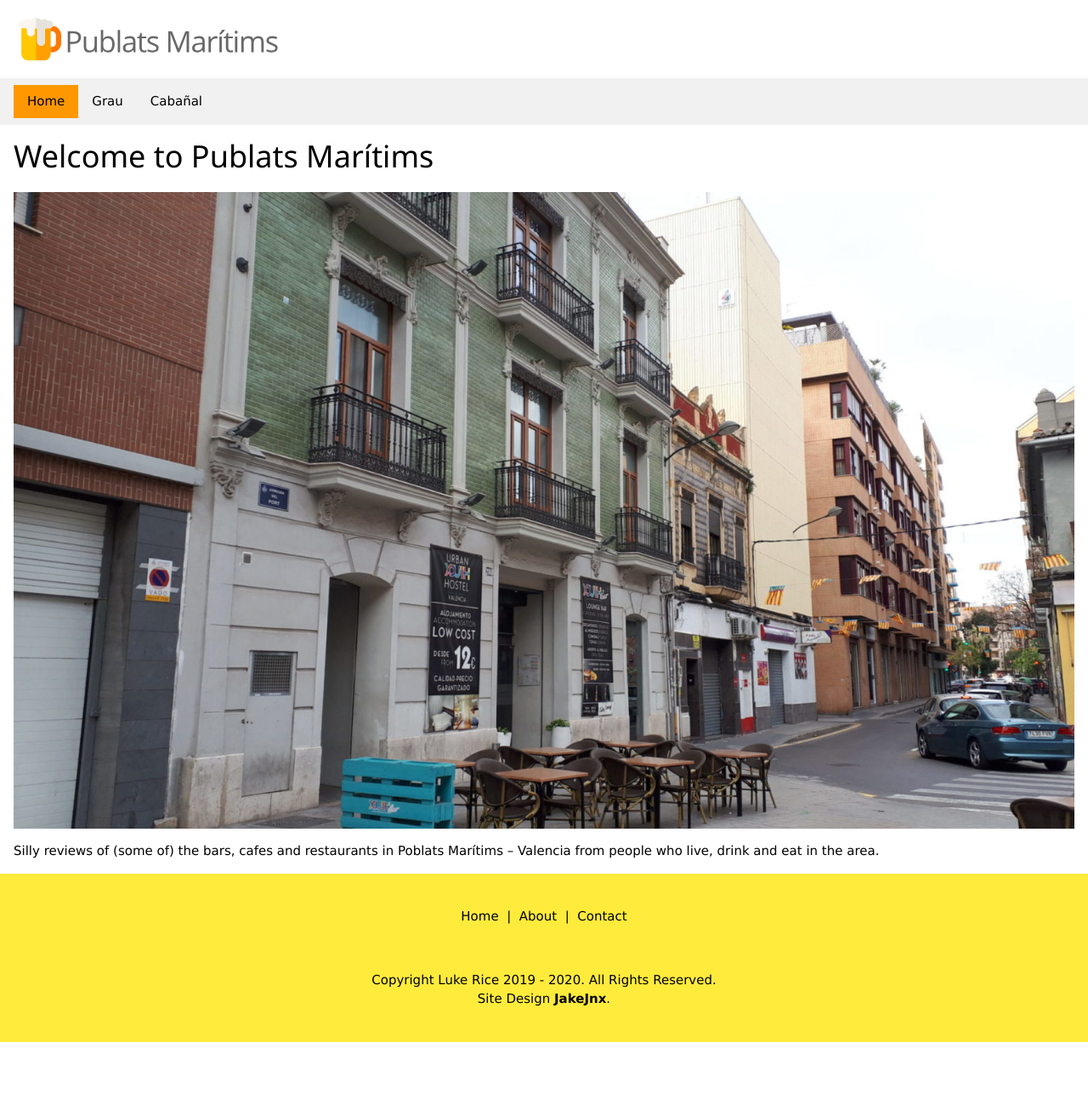
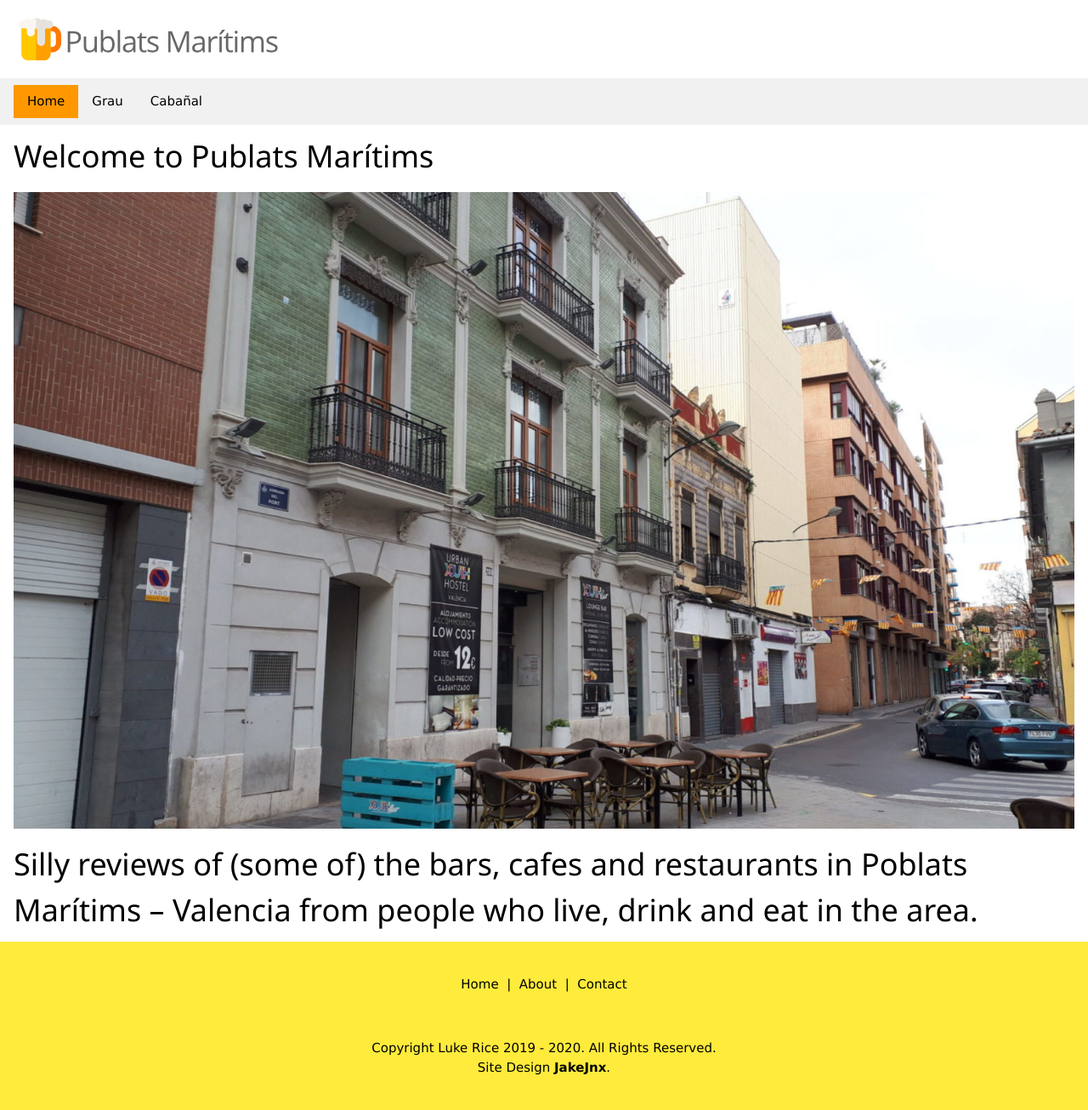
Before and after one commit to jakejnx/publats.com, a Jekyll site: the page built from index.md, in a window 1280 px wide. Shown: the whole page at 85% size. Built offline with Jekyll 4.4.1, drawn with Linux system fonts in a browser that asks for light colours; before the commit the page ends 1226 px from its top, so only the background shows below that.

```diff
--- a/index.md
+++ b/index.md
@@ -7,4 +7,4 @@ layout: page
 
 <img src="/uploads/cropped-20200303_095854-scaled-1-1536x922.jpg" height="400px">
 
-Silly reviews of (some of) the bars, cafes and restaurants in Poblats Marítims – Valencia from people who live, drink and eat in the area.
+# Silly reviews of (some of) the bars, cafes and restaurants in Poblats Marítims – Valencia from people who live, drink and eat in the area.
```
